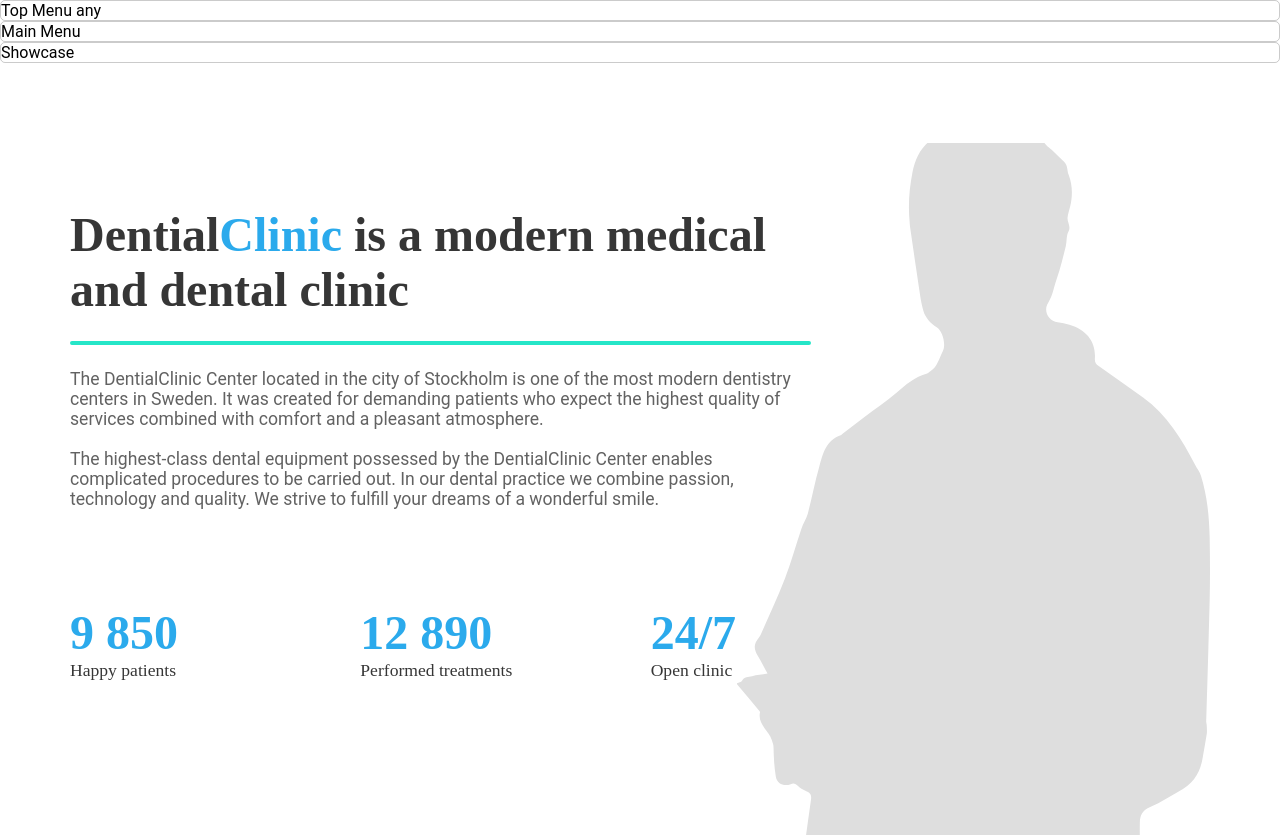
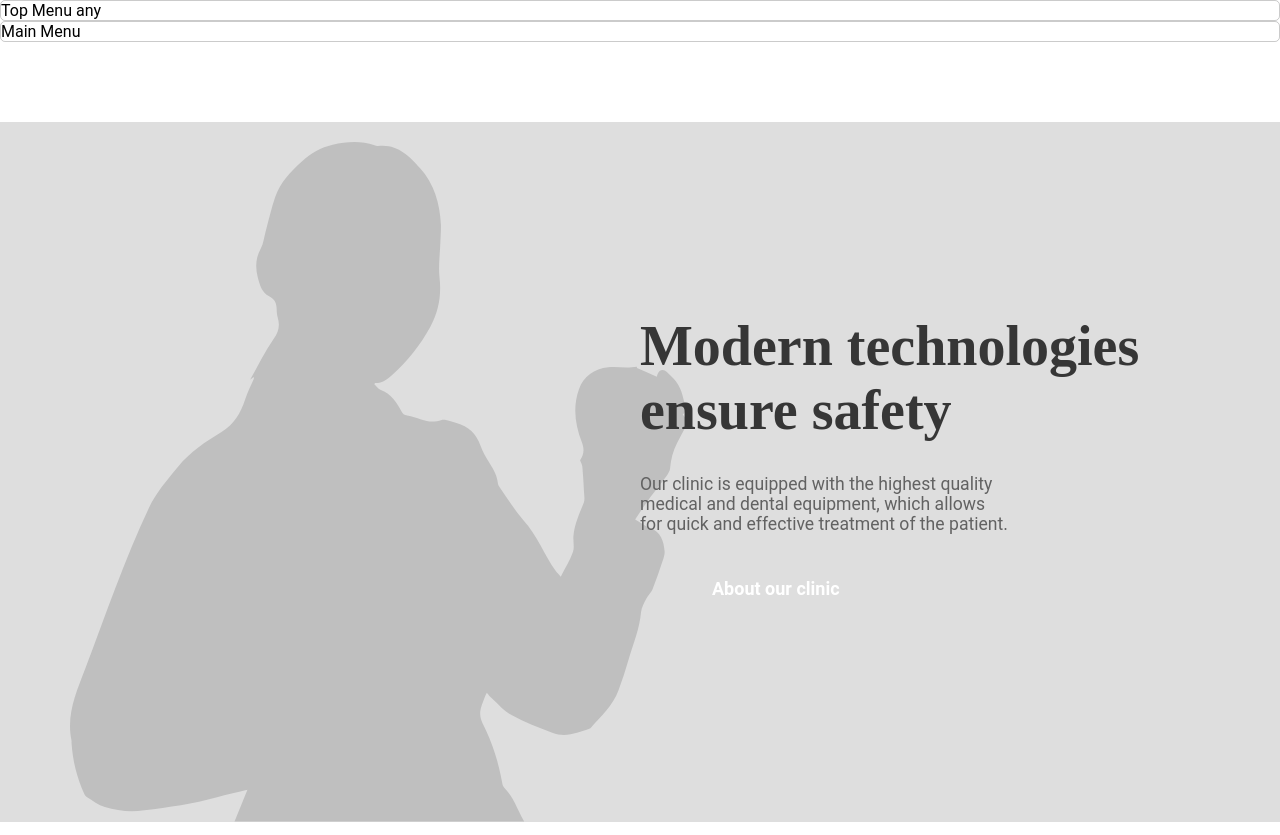
Before and after one commit to ehsanmiran/html-css-DentalClinic, a plain HTML site: page index.html in a window 1280 px wide. Shown: the top 835 px of the page. Drawn offline with Linux system fonts and the light colour scheme.

Commit message:
showcase about to finish

```diff
--- a/about-us/style.css
+++ b/about-us/style.css
@@ -11,7 +11,7 @@ html, body {
 }
 
   .container {
-    width: 80%;
+    width: 100%;
     margin: auto;
    }
 
--- a/index.html
+++ b/index.html
@@ -17,9 +17,23 @@
         Main Menu
     </div>
 
-    <div class="showCase showBorders">
-        Showcase
-    </div>
+    <section class="showcase">
+        <div class="main-box-sc container">
+            <div class="wrapper1">
+                <div class="sc-title">
+                    <h1 class="sc-title">Modern technologies ensure safety</h1>
+                </div>
+                <div>
+                    <p class="article-width">
+                        Our clinic is equipped with the highest quality medical and dental equipment, which allows for quick and effective treatment of the patient.
+                    </p>
+                </div>
+                <div class="justify-btn">
+                    <button class="btn btn1-primary">About our clinic</button>
+                </div>
+            </div>
+        </div>
+    </section>
 
     <section id="about-us">
         <div class="main-box container">
--- /dev/null
+++ b/showcase/styles.css
@@ -0,0 +1,108 @@
+:root {
+    --mainBlue_color: #2baaec;
+    --mainorBlue_color: #2ca9edcc;
+    --hoverGreen_color: #25e6c8;
+    --mainTitle_color: #363636;
+    --text_color: #626262;
+    --placeholder_color: #dedede;
+    --placeholder2_color: #bfbfbf;
+    --bg-color: #f7f7f7;
+    --ftrText_color: #f3fbff;
+    --white_color: #fff;
+}
+* {
+    margin: 0;
+    padding: 0;
+    box-sizing: border-box;
+}
+
+@import url('https://fonts.googleapis.com/css2?family=Roboto&family=Roboto+Slab&display=swap');
+
+html, body {
+    font-family: 'Roboto', sans-serif;
+}
+
+/* A class to show borders around any item, just to show up */
+.showBorders { border: 1px solid #62626254; border-radius: 5px;}
+
+
+.container {
+    width: 100%;
+    margin: auto;
+}
+
+.showcase {
+    background-color: var(--placeholder_color);
+}
+
+.main-box-sc {
+    background-image: url(img/placehold1.png);
+    background-position: bottom left;
+    background-repeat: no-repeat;
+    min-height: 700px;
+    }
+.main-box-sc {
+    display: flex;
+    margin-top: 5rem;
+    padding-bottom: 6.5rem;
+    justify-content: right;
+}
+.wrapper1 {
+    width: 50%;
+    justify-self: right;
+}
+
+.sc-title {
+    font-family: Roboto Slab;
+    font-size: 3.5rem;
+    color: var(--mainTitle_color);
+    text-align: start;
+    padding-top: 6rem;
+    padding-bottom: 1rem;
+
+}
+.article-width {
+
+    font-family: Roboto;
+    font-size: 1.1rem;
+    color: var(--text_color);
+    text-align: start;
+}
+
+/*----- DON*T FORGET TO MAKE THIS CHANGE--------------*/
+@media screen and (max-width: 768px){
+    .main-box-sc {
+        background-position: bottom right;
+        padding: 0 .5rem;
+    }
+    .wrapper1 {
+        width: 100%;
+        justify-self: center;
+    }
+}
+
+
+/*----no need for this .btn class / repeated----*/
+.btn {
+    height: 60px;
+    white-space: nowrap;
+    padding: 1.13rem 3.5rem;
+    margin: 1.5rem 0;
+    border: transparent;
+    background-color: transparent;
+    cursor: pointer;
+    border-radius: .5rem;
+  }
+  .btn1-primary {
+    background-color: var(--hoverGreen_color);
+    color: var(--white_color);
+    border: 2px solid;
+    border-color: transparent;
+    font-family: roboto;
+    font-weight: bold;
+    font-size: 1.125rem;
+  }
+  .btn1-primary:hover {
+    background-color: var(--mainBlue_color);
+    color: var(--white_color);
+  }
--- a/styles.css
+++ b/styles.css
@@ -31,6 +31,75 @@ html, body {
     margin: auto;
 }
 /* -- until here is the default styling -- */
+
+
+
+/* ------ showcase section ------*/
+
+.showcase {
+  background-color: var(--placeholder_color);
+}
+
+.main-box-sc {
+  background-image: url(img/placehold1.png);
+  background-position: bottom left;
+  background-repeat: no-repeat;
+  min-height: 700px;
+  }
+.main-box-sc {
+  display: flex;
+  margin-top: 5rem;
+  padding-bottom: 6.5rem;
+  justify-content: right;
+}
+.wrapper1 {
+  width: 50%;
+  justify-self: right;
+}
+
+.sc-title {
+  font-family: Roboto Slab;
+  font-size: 3.5rem;
+  color: var(--mainTitle_color);
+  text-align: start;
+  padding-top: 6rem;
+  padding-bottom: 1rem;
+
+}
+.article-width {
+
+  font-family: Roboto;
+  font-size: 1.1rem;
+  color: var(--text_color);
+  text-align: start;
+}
+
+.btn1-primary {
+  background-color: var(--hoverGreen_color);
+  color: var(--white_color);
+  font-family: roboto;
+  font-weight: bold;
+  font-size: 1.125rem;
+}
+.btn1-primary:hover {
+  background-color: var(--mainBlue_color);
+  color: var(--white_color);
+}
+
+
+/*----- DON*T FORGET TO MAKE THIS CHANGE--------------*/
+@media screen and (max-width: 768px){
+  .main-box-sc {
+      background-position: bottom right;
+      padding: 0 .5rem;
+  }
+  .wrapper1 {
+      width: 100%;
+      justify-self: center;
+  }
+}
+
+
 
 /* ---- About Us section starts here ---- */
 .main-box {
```
Also changed, not shown: showcase/showcase.html (added, +30 -0 lines), img/placehold1.png (added), showcase/img/placehold1.png (added).
